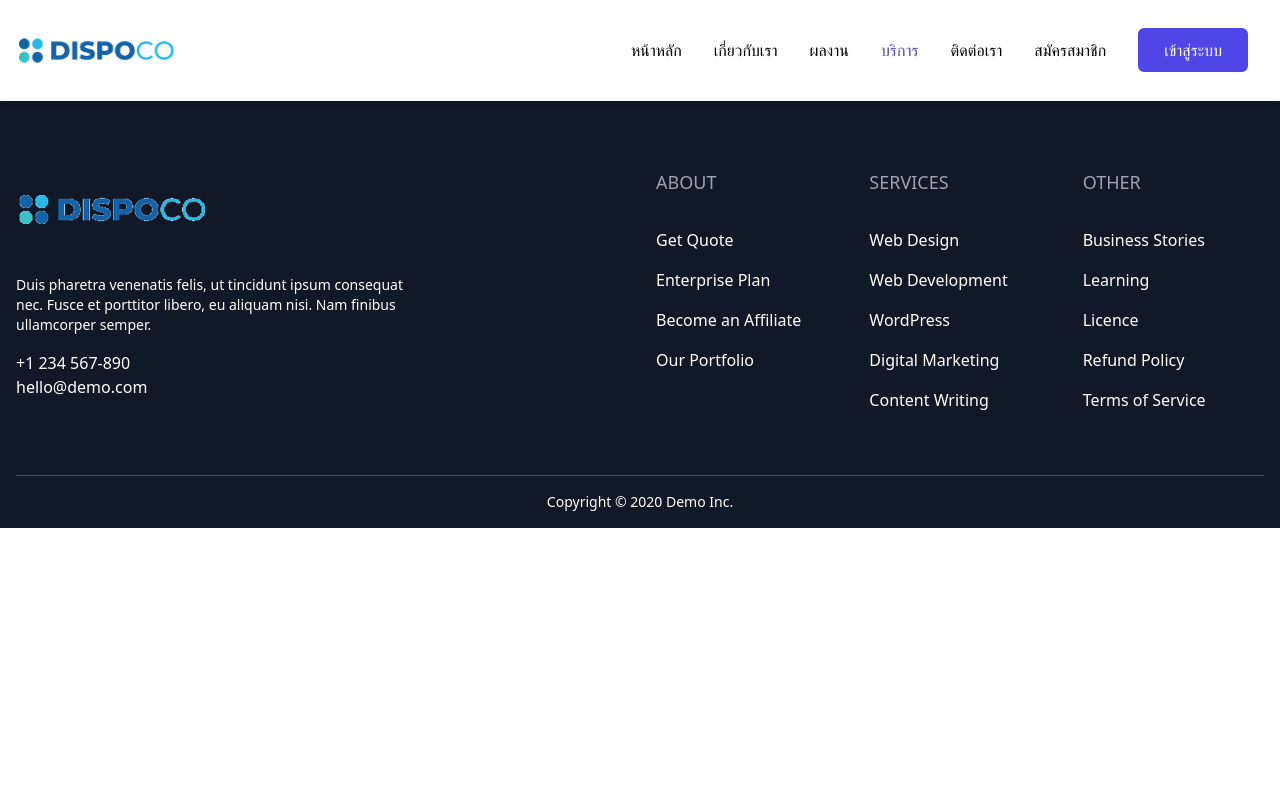
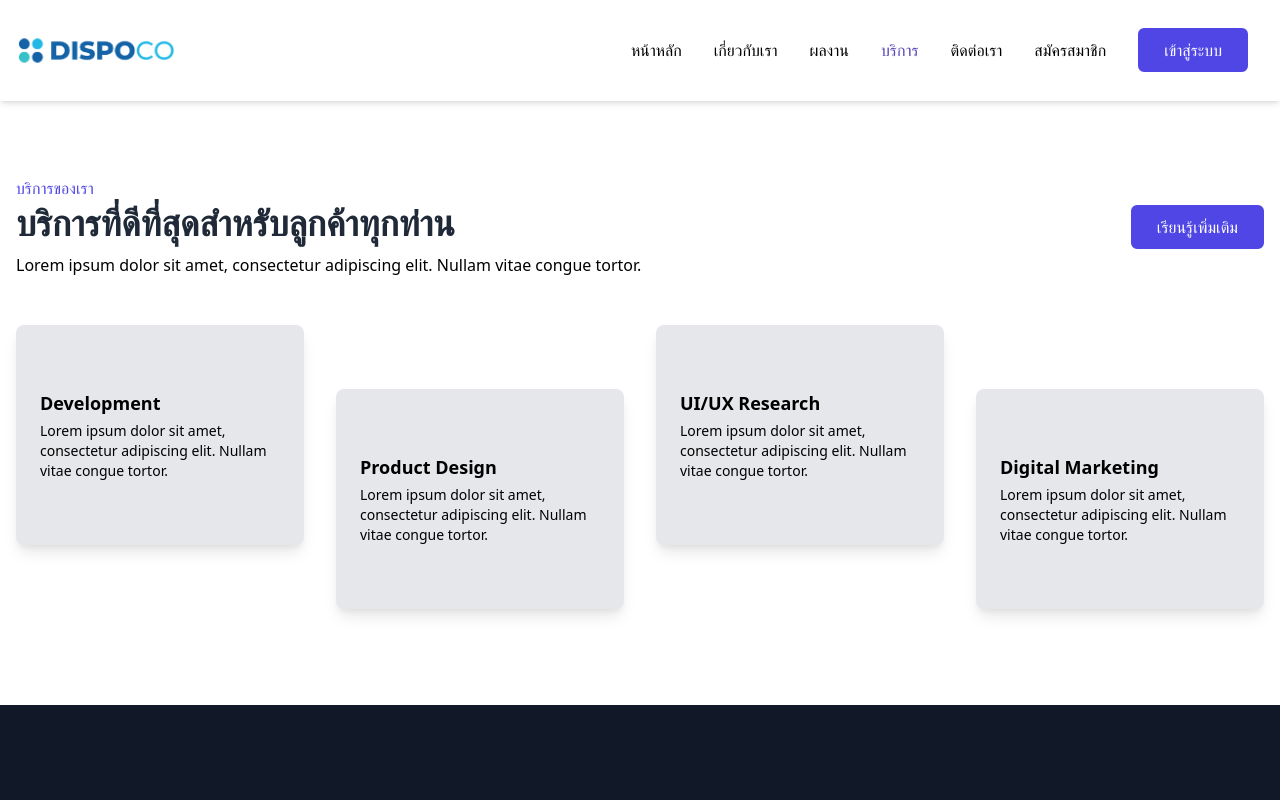
Before and after one commit to patipark/laravel8-vuejs3-inventory, a Vue app in the folder frontend/: page /service in a window 1280 px wide. Shown: the top 800 px of the page. Built offline with nearby package versions, Linux system fonts and the light colour scheme.

Commit message:
แก้ไขหน้าบริการของเรา

```diff
--- a/frontend/src/views/frontend/Service.vue
+++ b/frontend/src/views/frontend/Service.vue
@@ -1,6 +1,37 @@
 <template>
-  <h1>Service Page</h1>
-  <p>
-    Lorem ipsum dolor sit amet consectetur, adipisicing elit. Quod, aut id ullam omnis ratione aperiam repudiandae. Harum, natus qui est fugiat id reprehenderit tempore, ipsam sapiente, amet quisquam eos repudiandae?
-  </p>
+    <section>
+        <div class="container pt-40 pb-20 mx-auto">
+            <div class="flex flex-wrap items-center mb-4">
+                <div class="w-full p-4 lg:flex-1">
+                    <h6 class="font-medium text-indigo-600">บริการของเรา</h6>
+                    <h2 class="mb-2 text-4xl font-semibold leading-tight text-gray-800 capitalize">บริการที่ดีที่สุดสำหรับลูกค้าทุกท่าน</h2>
+                    <p>Lorem ipsum dolor sit amet, consectetur adipiscing elit. Nullam vitae congue tortor.</p>
+                </div>
+                <div class="w-full p-4 lg:w-auto">
+                    <a href="#" class="inline-block px-6 py-2 text-white bg-indigo-600 border-2 border-indigo-600 rounded-md hover:text-indigo-600 hover:bg-indigo-100">เรียนรู้เพิ่มเติม</a>
+                </div>
+            </div>
+            <div class="flex flex-wrap">
+                <div class="w-full p-4 xl:w-3/12 sm:w-6/12">
+                    <a href="#" class="block px-6 py-16 bg-gray-200 rounded-lg shadow-lg hover:bg-indigo-400 hover:text-white"> <i class="mb-4 text-4xl text-indigo-700 fa-laptop-code fas"></i> <h5 class="mb-1 text-lg font-semibold">
+                    Development </h5> <p class="text-sm">
+                    Lorem ipsum dolor sit amet, consectetur adipiscing elit. Nullam vitae congue tortor. </p> </a>
+                </div>
+                <div class="w-full p-4 xl:w-3/12 sm:w-6/12">
+                    <a href="#" class="block px-6 py-16 bg-gray-200 rounded-lg shadow-lg hover:bg-indigo-400 hover:text-white sm:mt-16 sm:-mb-16"> <i class="mb-4 text-4xl text-indigo-700 fa-drafting-compass fas"></i> <h5 class="mb-1 text-lg font-semibold">
+                    Product Design </h5> <p class="text-sm">
+                    Lorem ipsum dolor sit amet, consectetur adipiscing elit. Nullam vitae congue tortor. </p> </a>
+                </div>
+                <div class="w-full p-4 xl:w-3/12 sm:w-6/12" >
+                    <a href="#" class="block px-6 py-16 bg-gray-200 rounded-lg shadow-lg hover:bg-indigo-400 hover:text-white"> <i class="mb-4 text-4xl text-indigo-700 fa-swatchbook fas"></i> <h5 class="mb-1 text-lg font-semibold">
+                    UI/UX Research </h5> <p class="text-sm">
+                    Lorem ipsum dolor sit amet, consectetur adipiscing elit. Nullam vitae congue tortor. </p> </a>
+                </div>
+                <div class="w-full p-4 xl:w-3/12 sm:w-6/12" >
+                    <a href="#" class="block px-6 py-16 bg-gray-200 rounded-lg shadow-lg hover:bg-indigo-400 hover:text-white sm:mt-16"> <i class="mb-4 text-4xl text-indigo-700 fa-network-wired fas"></i> <h5 class="mb-1 text-lg font-semibold">
+                    Digital Marketing </h5> <p class="text-sm">Lorem ipsum dolor sit amet, consectetur adipiscing elit. Nullam vitae congue tortor.</p> </a>
+                </div>
+            </div>
+        </div>
+    </section>
 </template>
```
